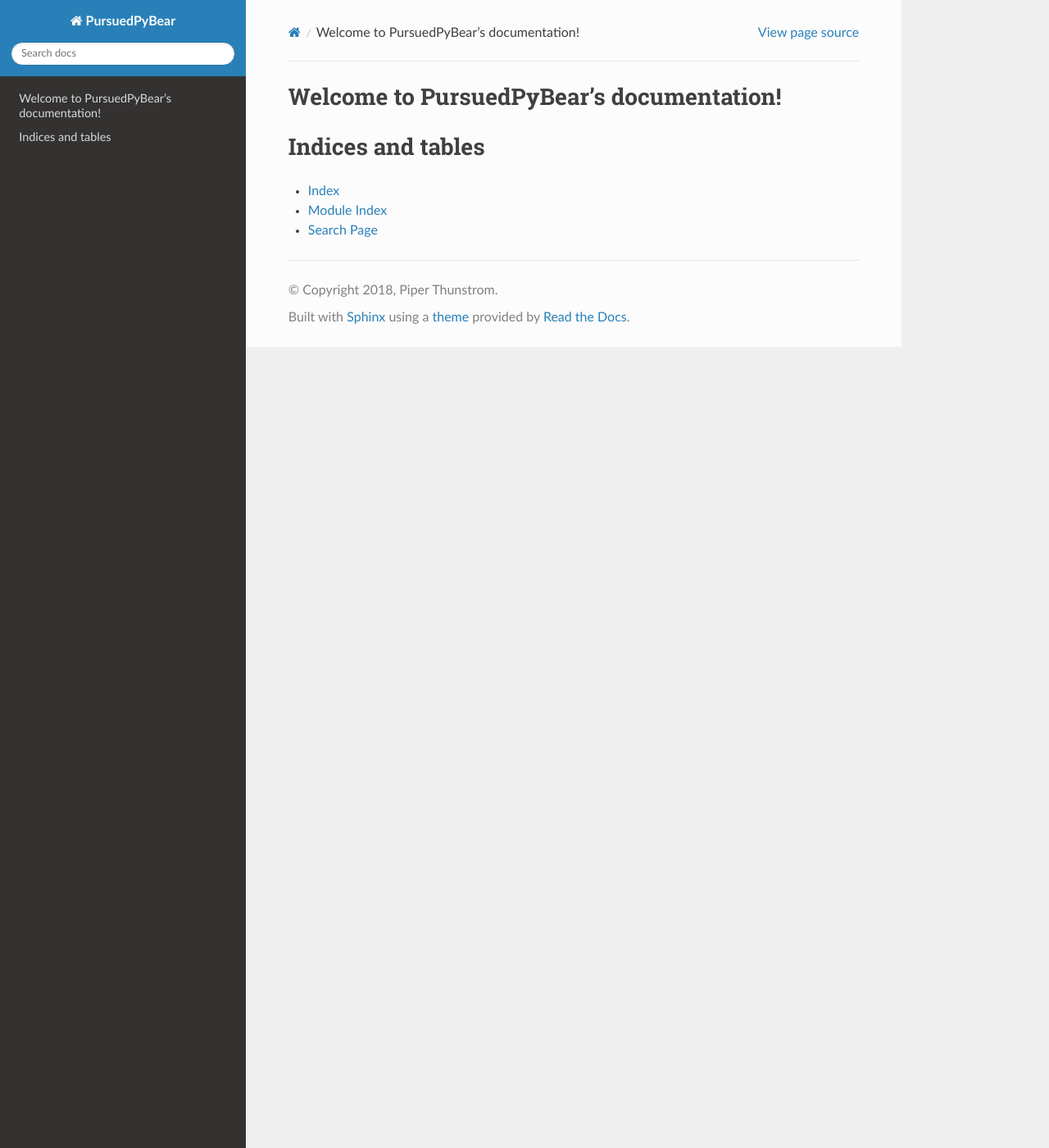
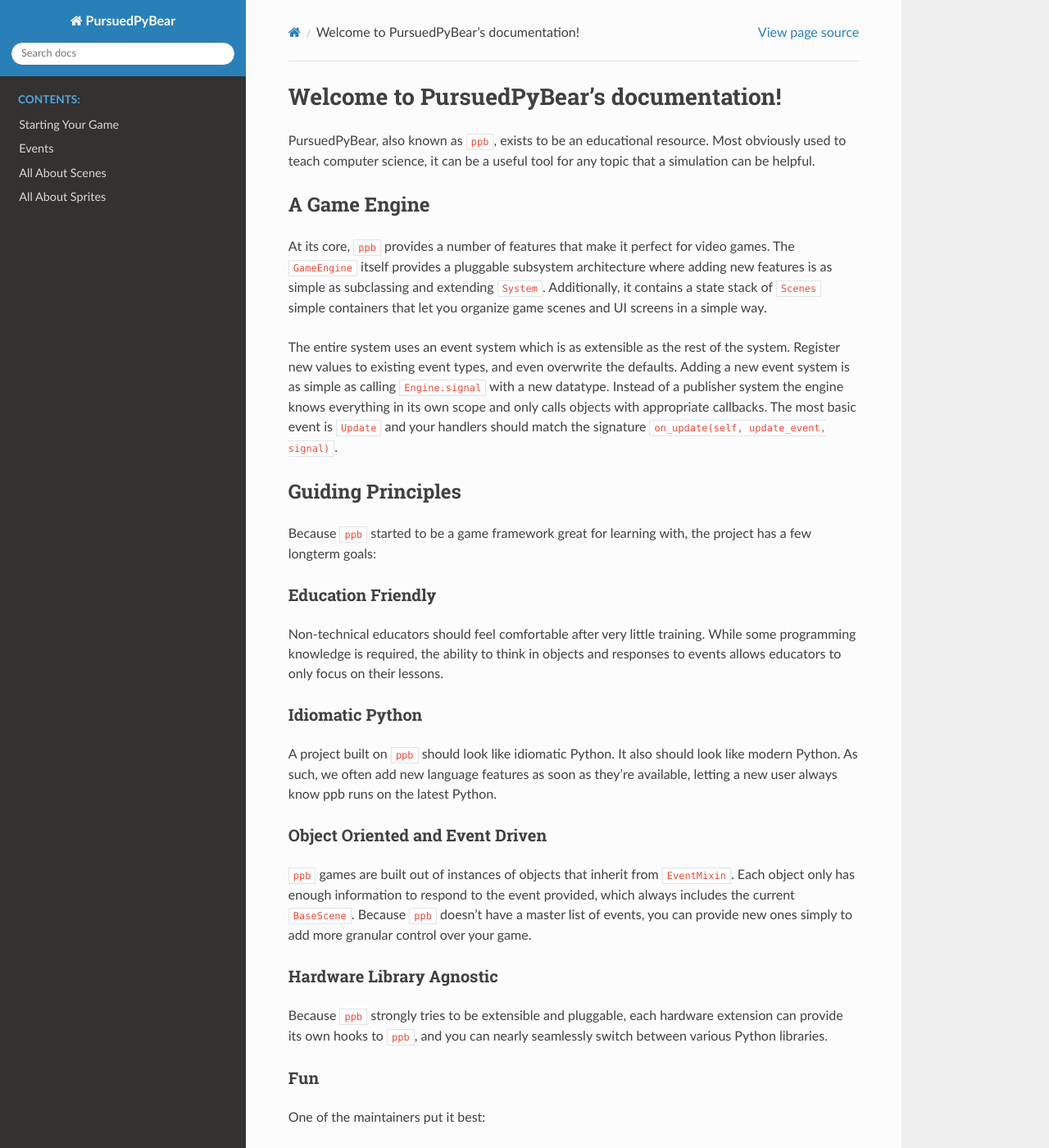
Before and after one commit to ppb/pursuedpybear, a Sphinx documentation site: the page built from docs/index.rst, in a window 1280 px wide and 1400 px high. Shown: the whole window at 82% size. Built offline with Sphinx 7.4.7 and the Read the Docs theme 2.0.0, drawn with Linux system fonts in a browser that asks for light colours; some of the changed text lies outside the part shown.

Commit message:
Structure out events some

```diff
--- a/docs/index.rst
+++ b/docs/index.rst
@@ -1,20 +1,84 @@
-.. PursuedPyBear documentation master file, created by
-   sphinx-quickstart on Sun Dec 16 20:31:24 2018.
-   You can adapt this file completely to your liking, but it should at least
-   contain the root `toctree` directive.
-
 Welcome to PursuedPyBear's documentation!
 =========================================
+
+PursuedPyBear, also known as ``ppb``, exists to be an educational resource. Most
+obviously used to teach computer science, it can be a useful tool for any topic
+that a simulation can be helpful.
+
+A Game Engine
+-------------
+
+At its core, ``ppb`` provides a number of features that make it perfect
+for video games. The ``GameEngine`` itself provides a pluggable
+subsystem architecture where adding new features is as simple as
+subclassing and extending ``System``. Additionally, it contains a state
+stack of ``Scenes`` simple containers that let you organize game scenes
+and UI screens in a simple way.
+
+The entire system uses an event system which is as extensible as the
+rest of the system. Register new values to existing event types, and
+even overwrite the defaults. Adding a new event system is as simple as
+calling ``Engine.signal`` with a new datatype. Instead of a publisher
+system the engine knows everything in its own scope and only calls
+objects with appropriate callbacks. The most basic event is ``Update``
+and your handlers should match the signature
+``on_update(self, update_event, signal)``.
+
+Guiding Principles
+------------------
+
+Because ``ppb`` started to be a game framework great for learning with,
+the project has a few longterm goals:
+
+Education Friendly
+~~~~~~~~~~~~~~~~~~
+
+Non-technical educators should feel comfortable after very little
+training. While some programming knowledge is required, the ability to
+think in objects and responses to events allows educators to only focus
+on their lessons.
+
+Idiomatic Python
+~~~~~~~~~~~~~~~~
+
+A project built on ``ppb`` should look like idiomatic Python. It also
+should look like modern Python. As such, we often add new language
+features as soon as they’re available, letting a new user always know
+ppb runs on the latest Python.
+
+Object Oriented and Event Driven
+~~~~~~~~~~~~~~~~~~~~~~~~~~~~~~~~
+
+``ppb`` games are built out of instances of objects that inherit from
+``EventMixin``. Each object only has enough information to respond to
+the event provided, which always includes the current ``BaseScene``.
+Because ``ppb`` doesn’t have a master list of events, you can provide
+new ones simply to add more granular control over your game.
+
+Hardware Library Agnostic
+~~~~~~~~~~~~~~~~~~~~~~~~~
+
+Because ``ppb`` strongly tries to be extensible and pluggable, each
+hardware extension can provide its own hooks to ``ppb``, and you can
+nearly seamlessly switch between various Python libraries.
+
+Fun
+~~~
+
+One of the maintainers put it best:
+
+   If it’s not fun to use, we should redo it
+
+ppb is about filing off the rough edges so that the joy of creation and
+discovery are both emphasized. A new user should be able to build their
+first game in a few hours, and continue exploring beyond that.
+
 
 .. toctree::
    :maxdepth: 2
    :caption: Contents:
 
-
-
-Indices and tables
-==================
-
-* :ref:`genindex`
-* :ref:`modindex`
-* :ref:`search`
+   starting
+   events
+   scenes
+   sprites
--- /dev/null
+++ b/docs/scenes.rst
@@ -0,0 +1,6 @@
+================
+All About Scenes
+================
+
+Scenes are the terrain where sprites act. Each game has multiple scenes and may
+transition at any time.
--- /dev/null
+++ b/docs/sprites.rst
@@ -0,0 +1,3 @@
+=================
+All About Sprites
+=================
```
Also changed, not shown: docs/events.rst (added, +67 -0 lines), docs/starting.rst (added, +24 -0 lines).
